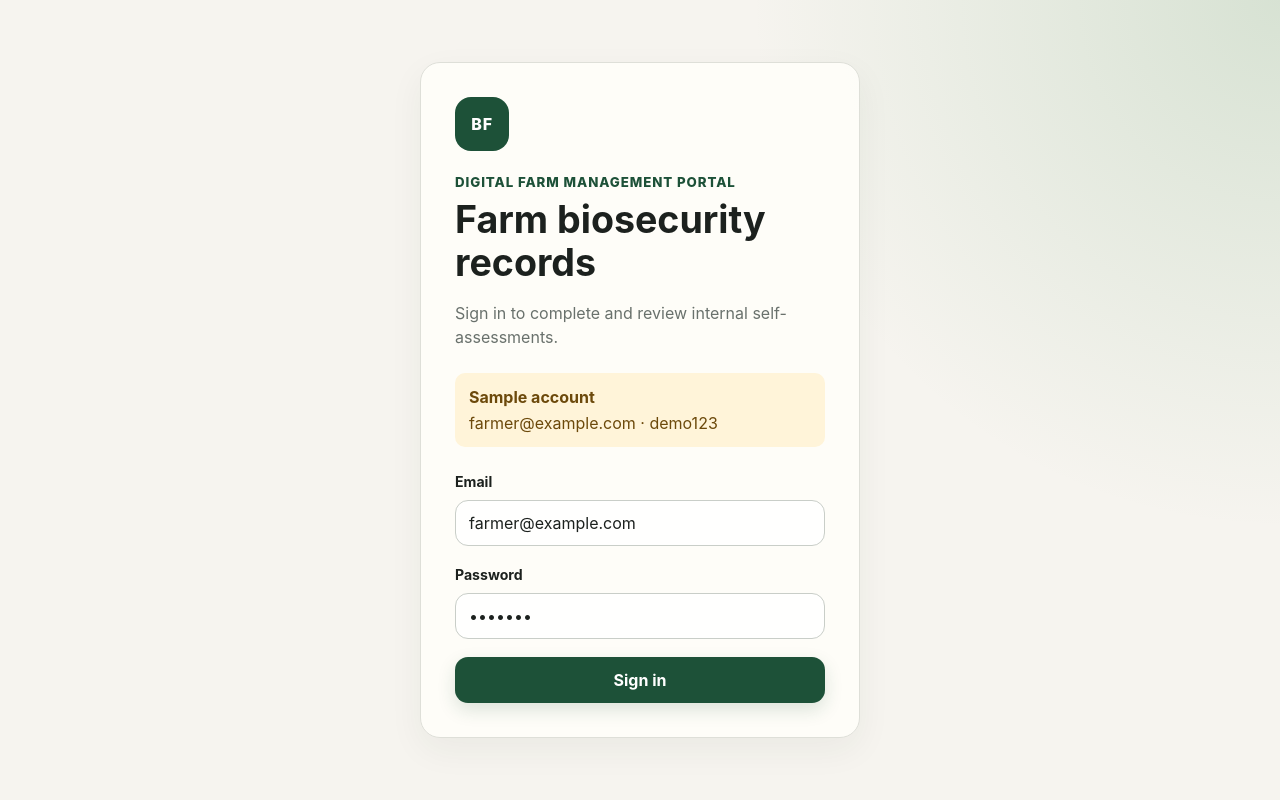
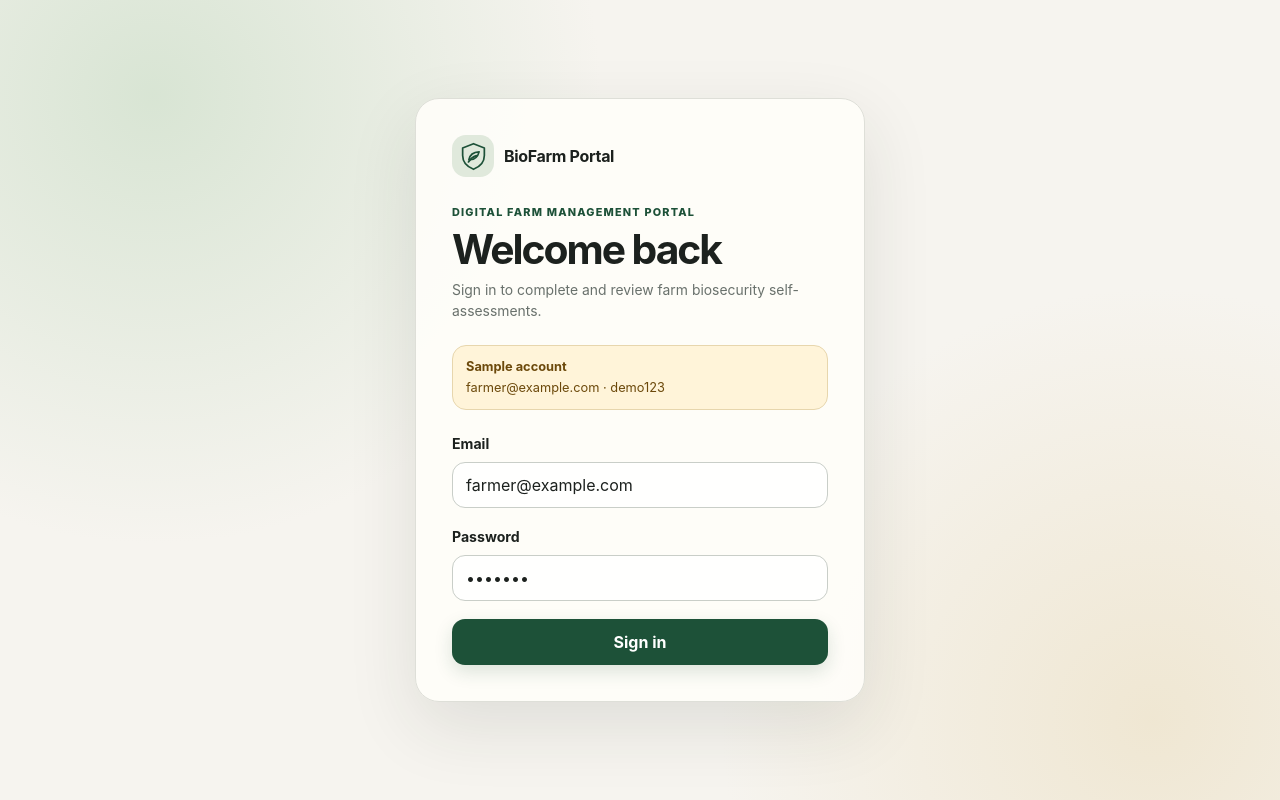
Before and after one commit to ram-biwal-25/capstone-proj, a Next.js app: page /login in a window 1280 px wide. Built offline with nearby package versions, Linux system fonts and the light colour scheme; no server answers; what sqlite would draw is missing.

Commit message:
style: refresh portal sign-in screen

```diff
--- a/app/login/page.module.css
+++ b/app/login/page.module.css
@@ -2,56 +2,87 @@
   min-height: 100vh;
   display: grid;
   place-items: center;
-  padding: 32px 16px;
+  padding: 34px 16px;
   background:
-    radial-gradient(circle at top right, rgba(92, 154, 100, 0.2), transparent 35%),
+    radial-gradient(circle at 12% 12%, rgba(211, 226, 207, 0.85), transparent 28rem),
+    radial-gradient(circle at 90% 90%, rgba(234, 220, 187, 0.55), transparent 27rem),
     var(--background);
 }
 
 .loginCard {
-  width: min(100%, 440px);
-  padding: 34px;
+  width: min(100%, 450px);
+  padding: 36px;
+  border-radius: 24px;
+  box-shadow: 0 24px 70px rgba(32, 50, 39, 0.11);
+}
+
+.brand {
+  display: flex;
+  align-items: center;
+  gap: 10px;
+  font-size: 1rem;
+  letter-spacing: -0.02em;
 }
 
 .brandMark {
-  width: 54px;
-  height: 54px;
+  width: 42px;
+  height: 42px;
   display: grid;
   place-items: center;
-  border-radius: 16px;
-  color: white;
-  background: var(--primary);
-  font-weight: 800;
-  letter-spacing: 0.04em;
+  border-radius: 14px;
+  background: var(--sage);
+}
+
+.brandMark svg {
+  width: 31px;
+  height: 31px;
+  fill: none;
+  stroke: var(--primary);
+  stroke-linecap: round;
+  stroke-linejoin: round;
+  stroke-width: 2.2;
 }
 
 .eyebrow {
-  margin: 22px 0 5px;
+  margin: 27px 0 6px;
   color: var(--primary);
-  font-size: 0.83rem;
-  font-weight: 800;
-  letter-spacing: 0.07em;
+  font-size: 0.68rem;
+  font-weight: 820;
+  letter-spacing: 0.11em;
   text-transform: uppercase;
 }
 
 .loginCard h1 {
   margin: 0;
-  font-size: clamp(1.8rem, 7vw, 2.35rem);
-  line-height: 1.15;
+  font-size: clamp(2rem, 7vw, 2.55rem);
+  line-height: 1.1;
+  letter-spacing: -0.05em;
+}
+
+.loginCard > p:not(.eyebrow) {
+  margin-top: 9px;
+  font-size: 0.87rem;
 }
 
 .sampleNotice {
   display: grid;
   gap: 2px;
-  margin: 24px 0;
-  padding: 12px 14px;
-  border-radius: 10px;
+  margin: 23px 0;
+  border: 1px solid #e7d6ad;
+  border-radius: 14px;
+  padding: 11px 13px;
+  color: #6c490b;
   background: var(--warning-bg);
-  color: #6c490b;
+  font-size: 0.8rem;
 }
 
 @media (max-width: 480px) {
+  .main {
+    align-items: start;
+    padding-top: max(42px, env(safe-area-inset-top));
+  }
+
   .loginCard {
-    padding: 24px 20px;
+    padding: 27px 20px;
   }
 }
--- a/app/login/page.tsx
+++ b/app/login/page.tsx
@@ -9,10 +9,19 @@ export default async function LoginPage() {
   return (
     <main className={styles.main}>
       <section className={`card ${styles.loginCard}`}>
-        <div className={styles.brandMark} aria-hidden="true">BF</div>
+        <div className={styles.brand}>
+          <span className={styles.brandMark} aria-hidden="true">
+            <svg viewBox="0 0 40 40">
+              <path d="M20 3.5 34 9v9.8c0 8.4-5.4 14.4-14 17.7C11.4 33.2 6 27.2 6 18.8V9z" />
+              <path d="M14 24c7.2.7 11.5-3.4 13.2-10-6.5.3-11.6 2.3-13.2 10Z" />
+              <path d="M13.5 27c2.7-4.2 6.2-6.7 10.3-8.1" />
+            </svg>
+          </span>
+          <strong>BioFarm Portal</strong>
+        </div>
         <p className={styles.eyebrow}>Digital Farm Management Portal</p>
-        <h1>Farm biosecurity records</h1>
-        <p className="muted">Sign in to complete and review internal self-assessments.</p>
+        <h1>Welcome back</h1>
+        <p className="muted">Sign in to complete and review farm biosecurity self-assessments.</p>
         <div className={styles.sampleNotice}>
           <strong>Sample account</strong>
           <span>farmer@example.com · demo123</span>
```
